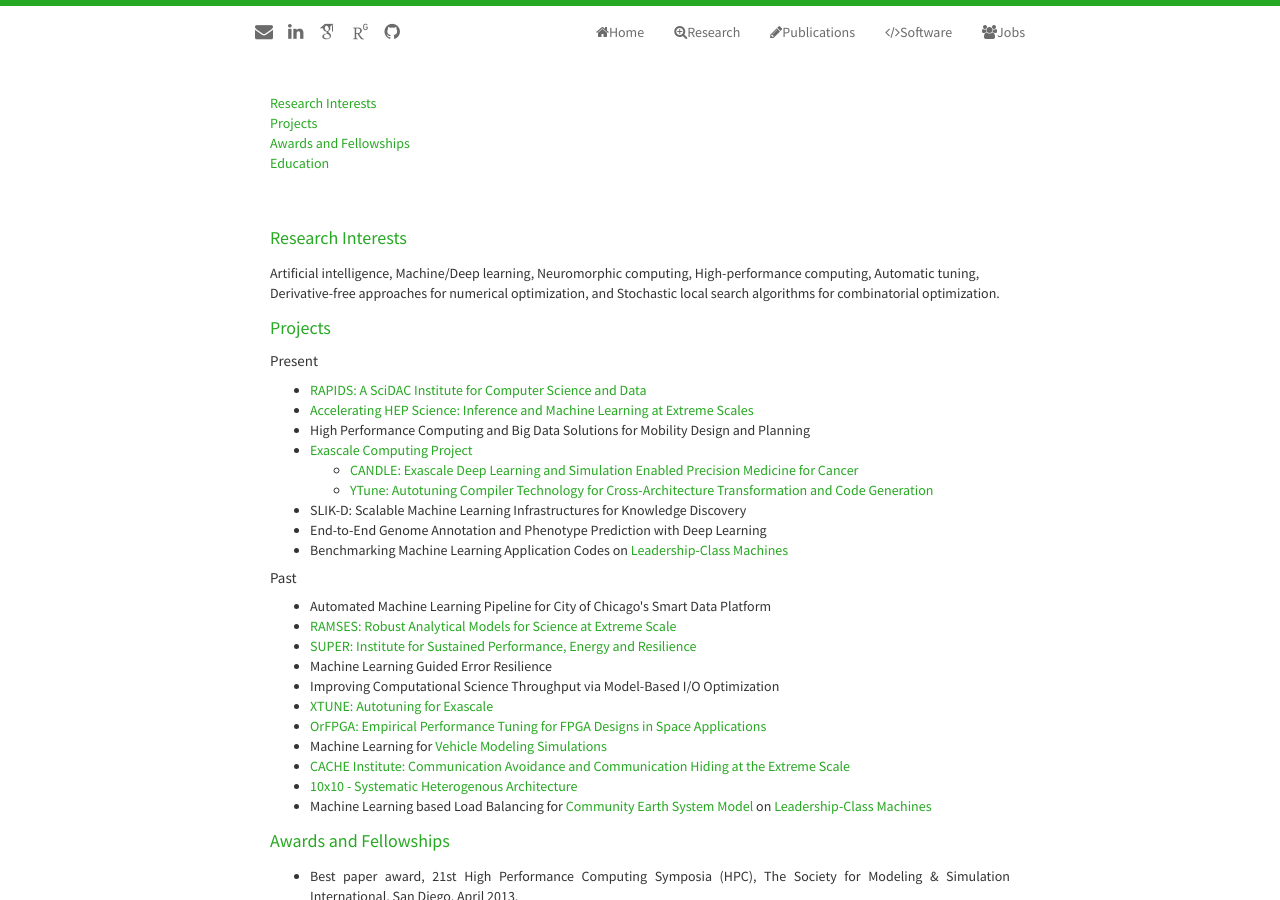
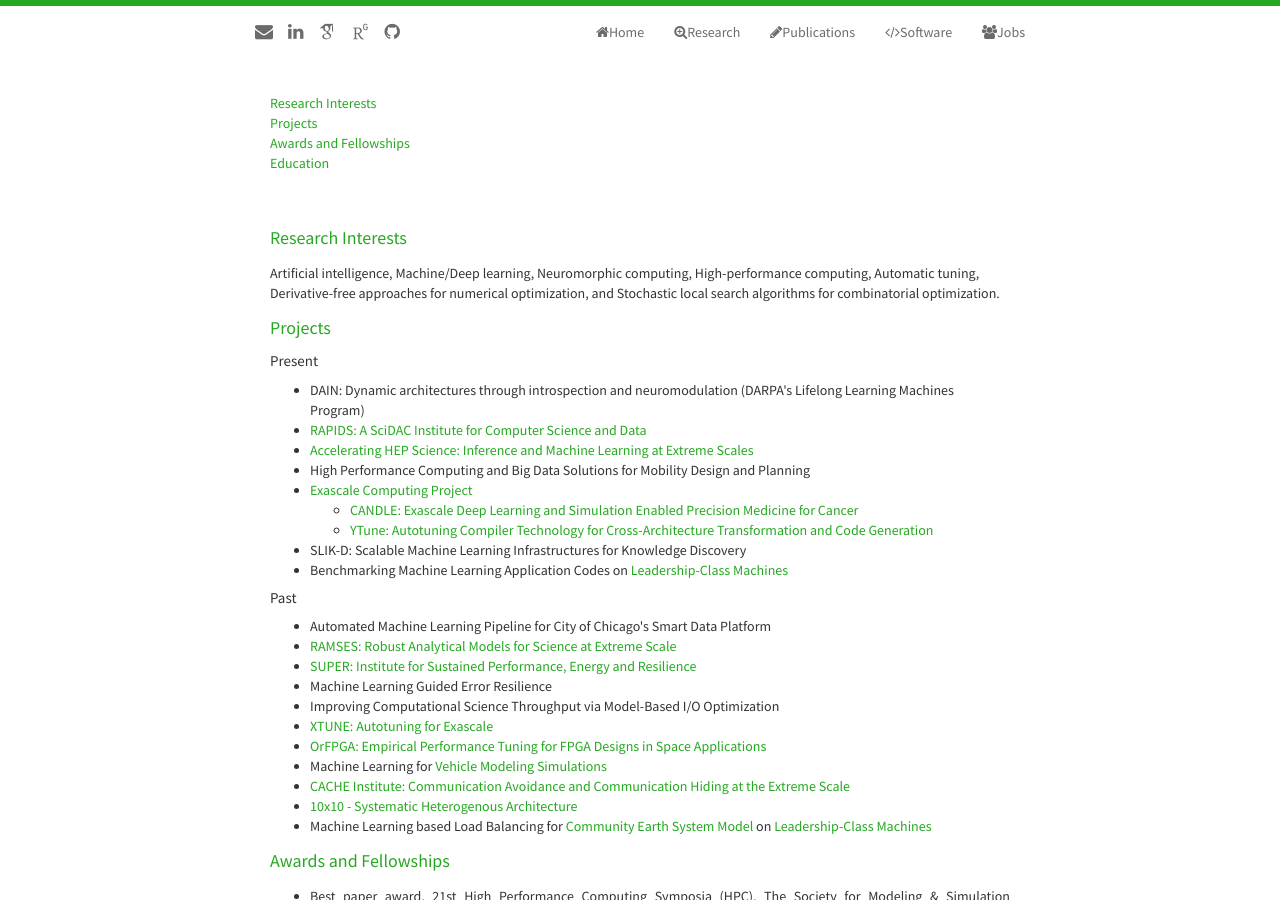
Before and after one commit to pbalapra/pbalapra.github.io, a Jekyll site: the page built from research.html, in a window 1280 px wide and 900 px high. Built offline with Jekyll 4.4.1, drawn with Linux system fonts in a browser that asks for light colours; nearby versions of some CDN libraries; some web fonts are replaced.

Commit message:
research update

```diff
--- a/_includes/research.html
+++ b/_includes/research.html
@@ -21,8 +21,9 @@
     <h5> <a name="projects" id="projects">Projects</a></h5>
     <h6>Present</h6>
     <ul class="itemize1">
-    <li><a href="https://www.mcs.anl.gov/project/rapids-scidac-institute-computer-science-and-data" target="_blank">RAPIDS: A SciDAC Institute for Computer Science and Data</a></li>
-    <li><a href="https://www.mcs.anl.gov/project/accelerating-hep-science-inference-and-machine-learning-extreme-scales" target="_blank">Accelerating HEP Science: Inference and Machine Learning at Extreme Scales</a></li>
+    <li>DAIN: Dynamic architectures through introspection and neuromodulation (DARPA's Lifelong Learning Machines Program) </li>
+    <li><a href="http://rapids-scidac.org/" target="_blank">RAPIDS: A SciDAC Institute for Computer Science and Data</a></li>
+    <li><a href="http://www.mcs.anl.gov/project/accelerating-hep-science-inference-and-machine-learning-extreme-scales" target="_blank">Accelerating HEP Science: Inference and Machine Learning at Extreme Scales</a></li>
     <li>High Performance Computing and Big Data Solutions for Mobility Design and Planning</li>
     <li> <a href="http://exascaleproject.org/" target="_blank">Exascale Computing Project</a> </li>
     <ul class="itemize1">
@@ -30,7 +31,6 @@
         <li> <a href="https://www.mcs.anl.gov/project/autotuning-compiler-technology-cross-architecture-transformation-and-code-generation" target="_blank"> YTune: Autotuning Compiler Technology for Cross-Architecture Transformation and Code Generation </a></li>
     </ul>
     <li> SLIK-D: Scalable Machine Learning Infrastructures for Knowledge Discovery</a></li>
-    <li> End-to-End Genome Annotation and Phenotype Prediction with Deep Learning </a></li>
     <li> Benchmarking Machine Learning Application Codes on <a href="https://www.alcf.anl.gov/mira" target="_blank"> Leadership-Class Machines</a></li>
     </ul>
 
```
